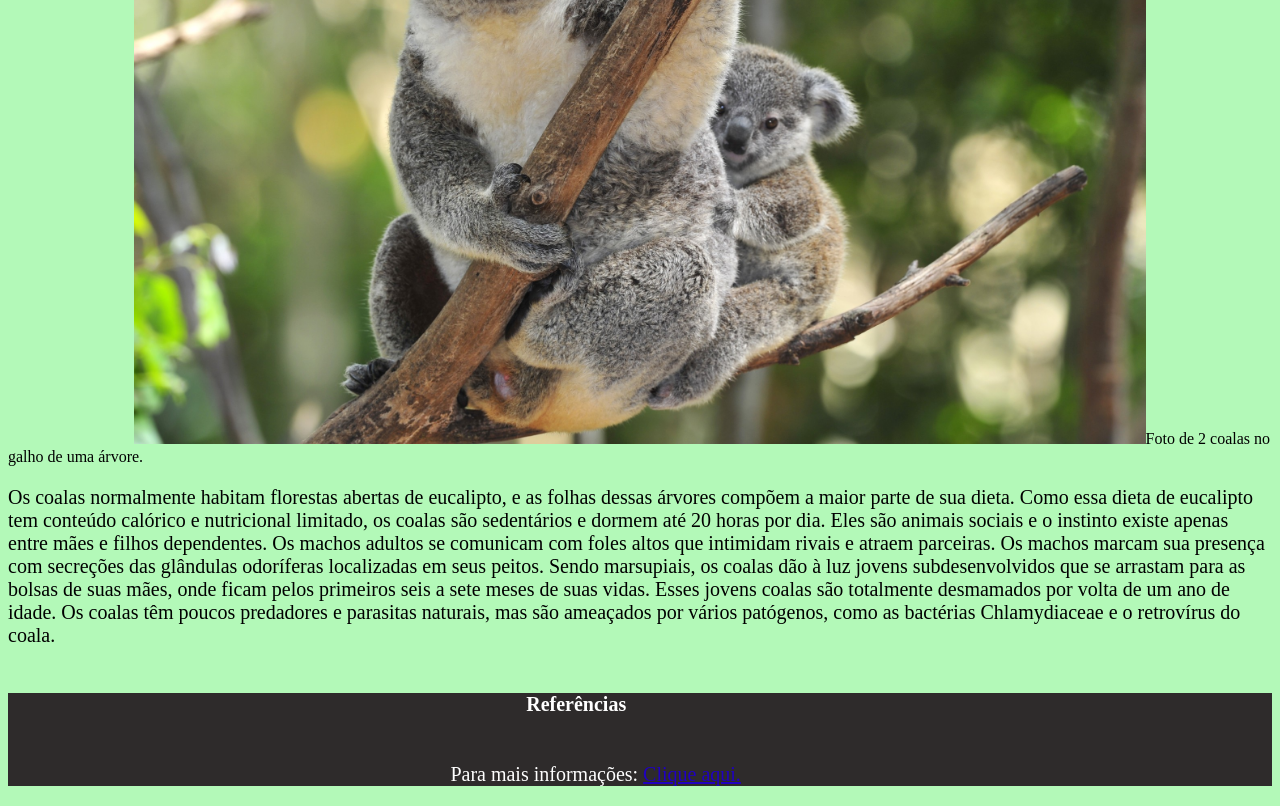
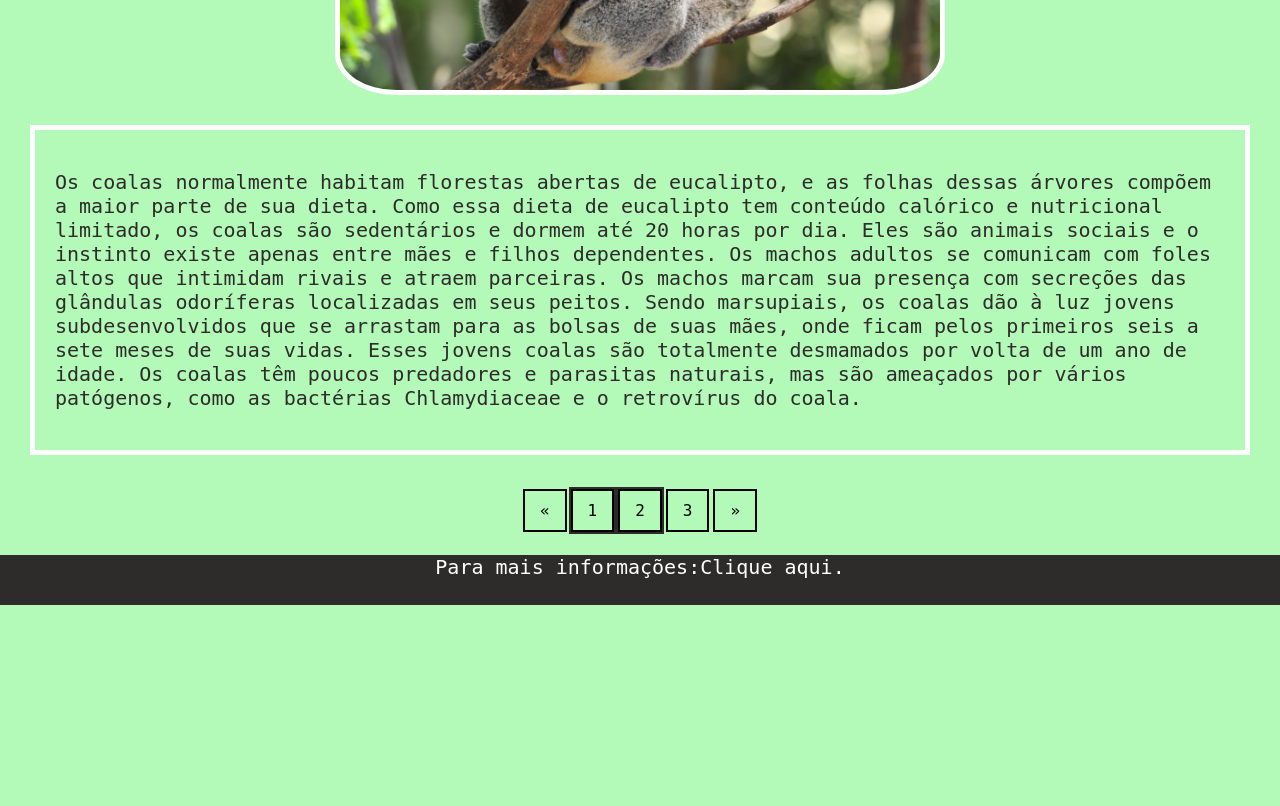
Before and after one commit to Antonio-JDev/Aula1-ads, a plain HTML site: page index.html in a window 1280 px wide. Shown: the part 440-1246 px from the top of the page. After the commit the page ends 1045 px from the top, so only its background shows below. Drawn offline with Linux system fonts and the light colour scheme.

Commit message:
Adiconado o menu NAV

```diff
--- a/index.html
+++ b/index.html
@@ -10,12 +10,14 @@
 
 <body>
     <header>
-
         <h1>Coala</h1>
-
-
-        <div><img class="image-coala" src="./images/coala-.PNG" alt="Coala">Foto de 2 coalas no galho de uma árvore.
+    </header>
+    <section>
+        <div class="image-coala">
+            <img src="./images/coala-.PNG" alt="Coala com filhote em um galho de arvore.">
         </div>
+    </section>
+    <article>
         <p>Os coalas normalmente habitam florestas abertas de eucalipto,
             e as folhas dessas árvores compõem a maior parte de sua dieta.
             Como essa dieta de eucalipto tem conteúdo calórico e nutricional limitado,
@@ -29,15 +31,29 @@
             coalas são totalmente desmamados por volta de um ano de idade. Os coalas
             têm poucos predadores e parasitas naturais, mas são ameaçados por vários
             patógenos, como as bactérias Chlamydiaceae e o retrovírus do coala.</p>
+    </article>
+
+    <nav>
+        <ul class="barra2">
+            <li>«</li>
+            <a href="https://antonio-jdev.github.io/Aula1-ads/" target="_blank" rel="noopener noreferrer">
+                <li>1</li>
+            </a>
+            <a href="https://antonio-jdev.github.io/Ads-aula2-Carta/" target="_blank" rel="noopener noreferrer">
+                <li>2</li>
+            </a>
+            <li>3</li>
+            <li>»</li>
+        </ul>
+    </nav>
 
 
 
-        <footer class="footer">
-            <h6>Referências</h6>
-            <p class="info-informacao">Para mais informações: <a class="ref-referencias"
-                    href="https://pt.wikipedia.org/wiki/Coala">Clique aqui.</a>
-            </p>
-
+    <footer>
+        <p class="info-informacao">Para mais informações:
+            <a href="https://pt.wikipedia.org/wiki/Coala" target="_blank">Clique aqui.</a>
+        </p>
+    </footer>
 
 </body>
 
--- a/styles.css
+++ b/styles.css
@@ -1,61 +1,104 @@
 * {
     background: #b3f9b8;
-    font-family:'monospace' 50px;
 }
-
 :root {
     --primary-color: #b3f9b8;
     --secondary-color: #ffffff;
     --terceira-color: #2e2b2b;
 
 }
-
+body{
+    font-family:'monospace';
+    background: var(--primary-color);
+    color: var(--terceira-color);
+    margin: 0;
+    padding: 0;
+}
 
 h1 {
-    font-size: 80px;
+    background: var(--primary-color);
+    font-size: 50px;
     justify-content: center;
     height: auto;
-    margin-left: 42%;
+    margin-left: 45%;
+
 }
 
-p {
+article {
+    background: var(--primary-color);
+    padding: 20px;
+    margin: 30px;
     font-size: 20px;
-    margin-left: 0%;
-    width: none;
+    border: #ffffff 5px solid;
 }
 
 .image-coala{
-    background-position: center;
-    width: 80%;
-    height: 100%;
-    margin-left: 10%;
-    align-content: center;
+    display: flex;
+    justify-content: center;
+    align-items: center;
+}
+
+img{
+    width: 600px;
+    height: 400px;
+    border-radius: 10%;
+    border: #ffffff 5px solid;
 }
 
 h6 {
-    background: var(--terceira-color);
+    background: var(--primary-color);
     font-size: 20px;
-    margin-left: 41%;
-    min-height: 20px;
-    padding-bottom: none;
-    margin-bottom: none;
+    justify-content: center;
+    margin-left: 45%;
+
 }
 
-.ref-referencias {
-    background: var(--terceira-color);
-    color: rgb(32, 0, 192);
-    font-size: 20px;
+nav{
+    height: 50px;
+    display: flex;
+    justify-content: center;
+    align-items: center;
 }
 
-.info-informacao {
+
+.barra2 {
+    display: flex;
+    list-style: none;
+    padding: 0;
+}
+
+.barra2 li {
+    border: 2px solid black;
+    padding: 10px 15px;
+    margin: 2px;
+    cursor: pointer;
+    font-size: 16px;
+    color: black;
+    text-align: center;
+}
+
+.barra2 li:hover {
+    background-color: #6d6262;
+    color: black;
+}
+
+a{
+    text-decoration: none;
+    font-size: 16px;
+}
+
+
+footer {
+    background:var(--terceira-color);
+    height: 50px;
+}
+
+.info-informacao, a{
     background:var(--terceira-color);
     color: #ffffff;
     font-size: 20px;
-    margin-left: 35%;
+    display: flex;
+    justify-content: center;
+    align-items: center;
+
 }
-
-.footer {
-    background:var(--terceira-color);
-    color: #ffffff;
-    font-size: 20px;
-}
```
